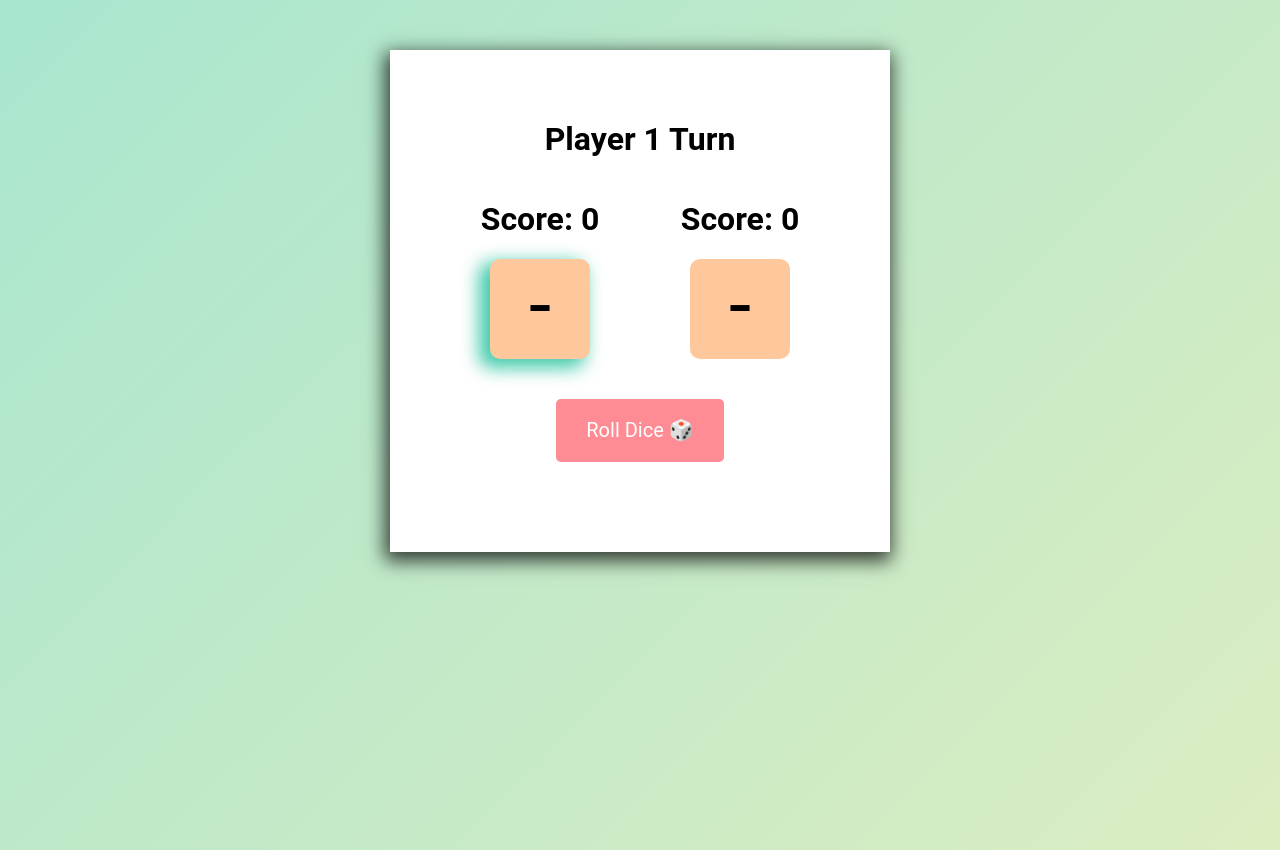
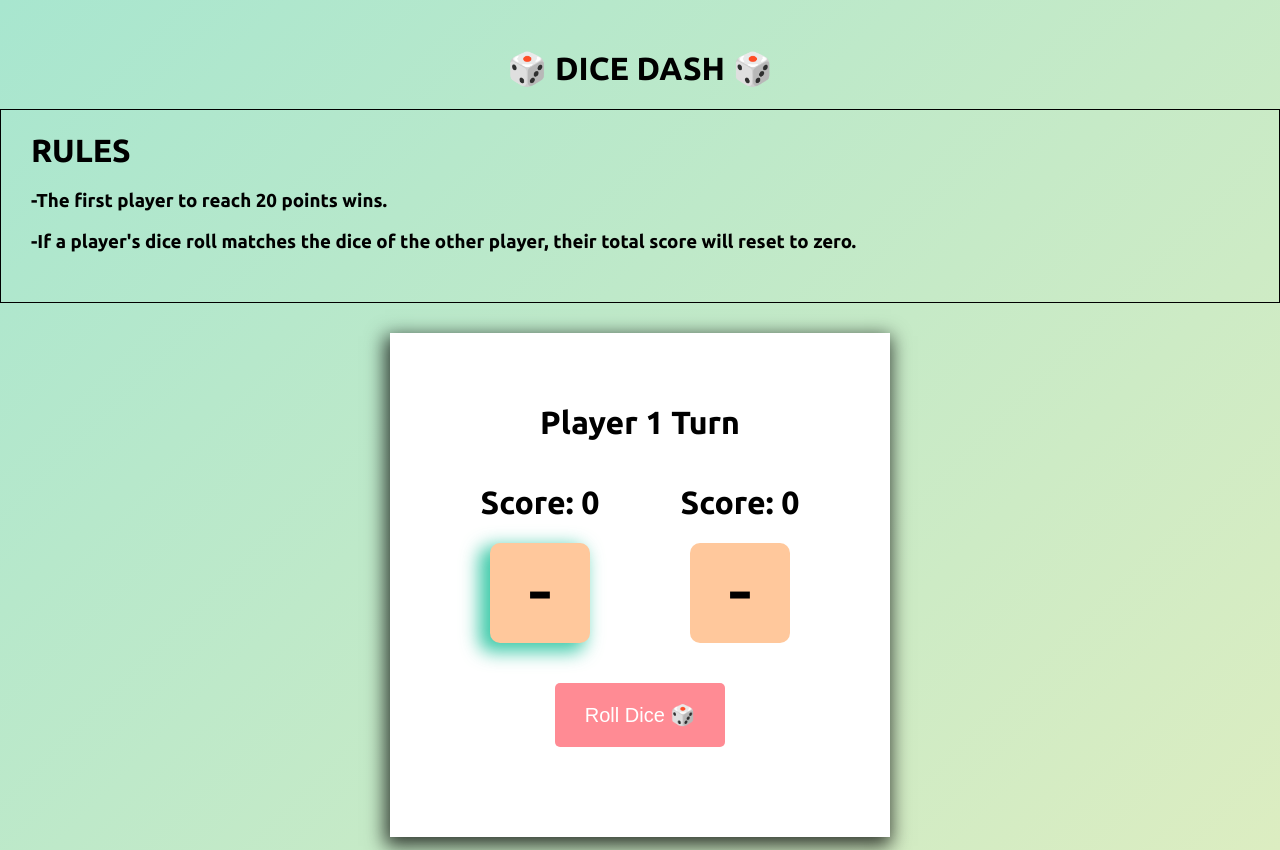
Before and after one commit to RyanAngus/Dice-game, a plain HTML site: page index.html in a window 1280 px wide. Drawn offline with nearby package versions, Linux system fonts and the light colour scheme.

Commit message:
added rules & updated fonts

```diff
--- a/index.css
+++ b/index.css
@@ -6,14 +6,29 @@ html, body {
     --color-5: #ff8b94;
     margin: 0;
     padding: 0;
+
 }
 
 body {
     padding-top: 50px;
     background-image: linear-gradient(135deg, var(--color-1) , var(--color-2));
-    font-family: 'Roboto', sans-serif;
+    font-family: "Ubuntu", sans-serif;
+    font-weight: 400;
     height: 100vh;
     color: black;
+}
+
+.title-style {
+    font-size: 32px;
+    font-weight: 700;
+    text-align: center;
+}
+
+.rulesBox {
+    border: 1px solid black;
+    padding-left: 30px;
+    padding-bottom: 30px;
+    margin-bottom: 30px;
 }
 
 .container {
--- a/index.html
+++ b/index.html
@@ -1,8 +1,18 @@
 <html>
-    <head><link rel="stylesheet" href="https://cdnjs.cloudflare.com/ajax/libs/normalize/8.0.1/normalize.css">
+    <head>
         <link rel="stylesheet" href="index.css">
+        <link rel="preconnect" href="https://fonts.googleapis.com">
+        <link rel="preconnect" href="https://fonts.gstatic.com" crossorigin>
+        <link href="https://fonts.googleapis.com/css2?family=Ubuntu:wght@300;400;700&display=swap" rel="stylesheet">
+        <title>Dice Dash</title>
     </head>
     <body>
+        <h1 class="title-style">🎲 DICE DASH 🎲</h1>
+        <div class="rulesBox">
+        <h1>RULES</h1>
+        <h3>-The first player to reach 20 points wins.</h3>
+        <h3>-If a player's dice roll matches the dice of the other player, their total score will reset to zero.</h3>
+        </div>
         <div class="container">
             <h1 id="message">Player 1 Turn</h1>
             <div class="players">
```
